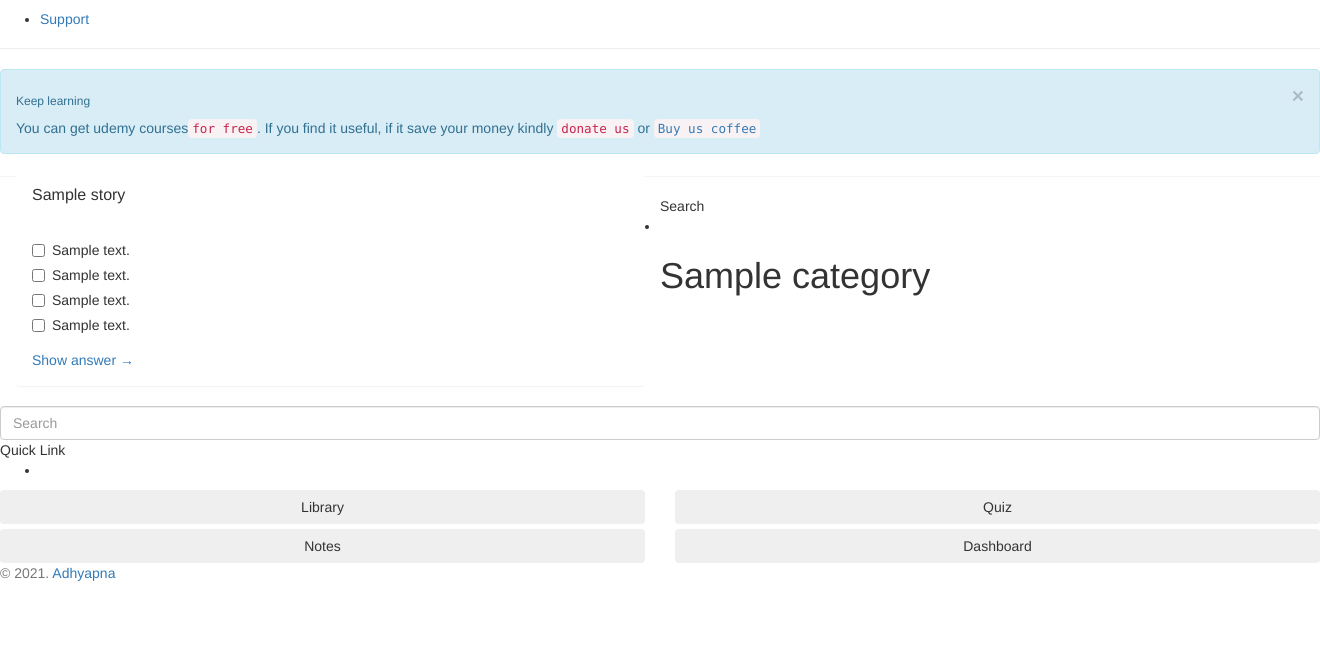
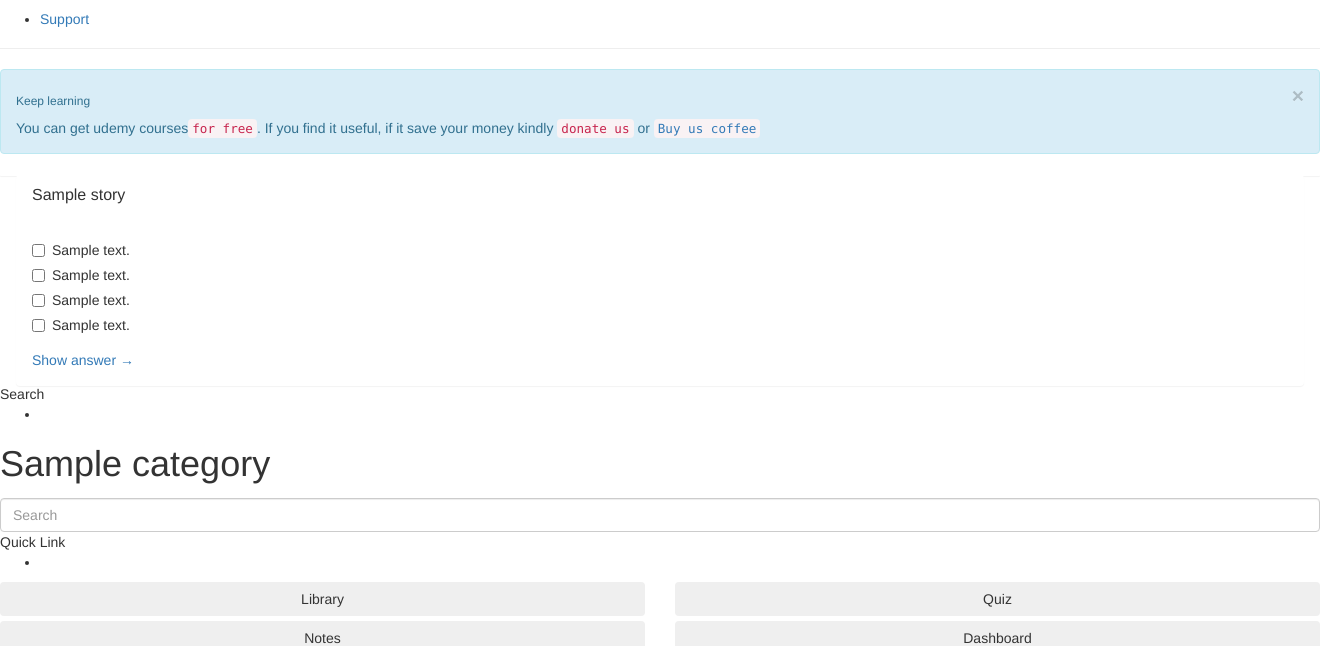
Before and after one commit to Patel-world/qbs, a Django app: template templates/story_list.html in a window 1320 px wide; the page is wider, and only the part inside the window is pictured. Shown: the part 286-932 px from the top of that part. Before the commit the page ends 867 px from the top of that part, so only its background shows below. Run offline with Django 3.2, Linux system fonts and the light colour scheme; the template is opened without the code that fills it: most values are stand-ins (such as "Sample title", 1, 10 or a date in 2020); some libraries are stand-ins or nearby versions.

Commit message:
Update story_list.html

```diff
--- a/templates/story_list.html
+++ b/templates/story_list.html
@@ -204,7 +204,7 @@
 
 							<div class="panel panel-flat">
                 {% for x in story %}
-                <div class="col-md-6">
+                <div class="col-md-6" style="width: -webkit-fill-available; margin-bottom: -22px;">
                   <div class="panel panel-flat">
                     <div class="panel-heading">
                       <h6 class="panel-title">{{ x.title }}<a class="heading-elements-toggle"><i class="icon-more"></i></a></h6>
```
